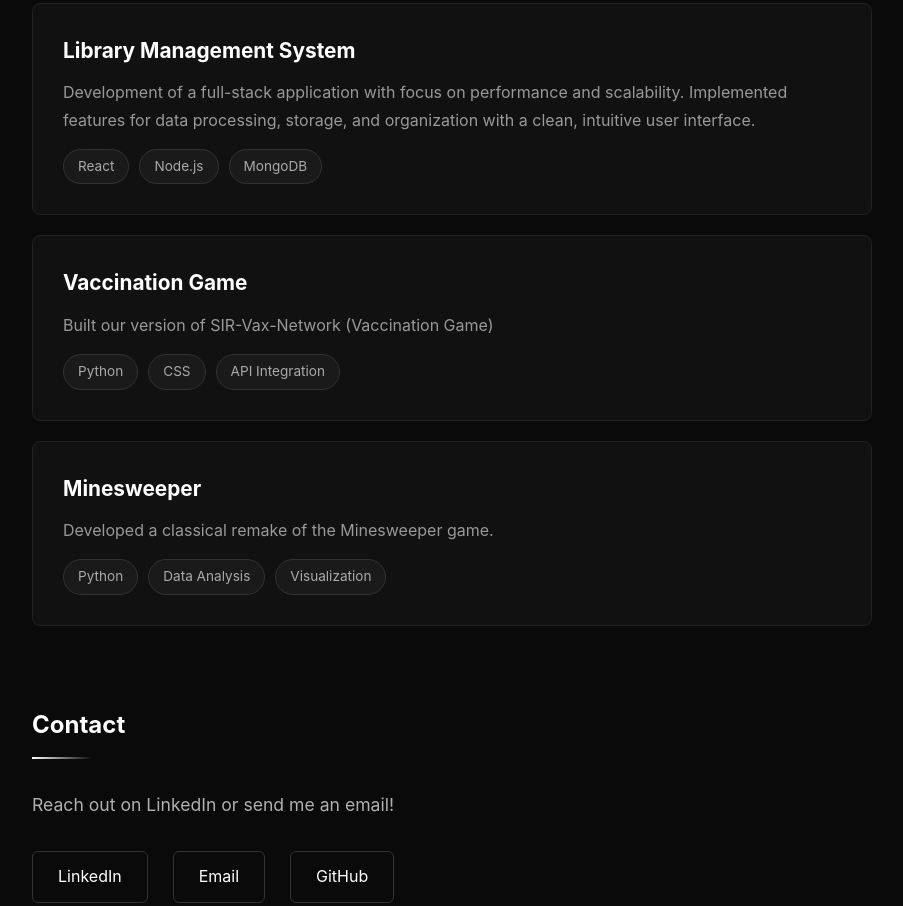
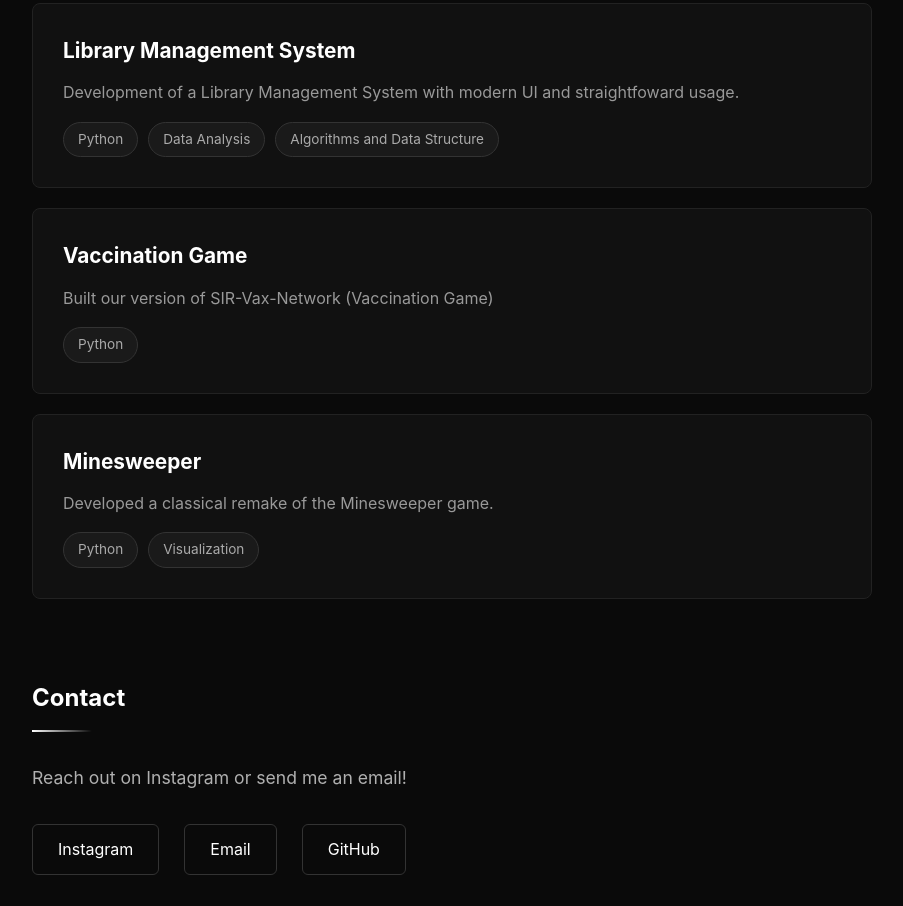
Before and after one commit to luccamoura101/luccamoura101.github.io, a plain HTML site: page index.html in a window 1280 px wide. Shown: the part 817-1723 px from the top of the page, without its empty margins (188-1091 px from the left). Drawn offline with Linux system fonts and the light colour scheme.

Commit message:
Revise project details and contact information
Updated project descriptions and technology stack. Changed contact methods.

```diff
--- a/index.html
+++ b/index.html
@@ -217,14 +217,12 @@
             <div class="project">
                 <h3>Library Management System</h3>
                 <p>
-                    Development of a full-stack application with focus on performance and scalability.
-                    Implemented features for data processing, storage, and organization with a clean,
-                    intuitive user interface.
+                    Development of a Library Management System with modern UI and straightfoward usage.
                 </p>
                 <div class="tech-stack">
-                    <span class="tech-tag">React</span>
-                    <span class="tech-tag">Node.js</span>
-                    <span class="tech-tag">MongoDB</span>
+                    <span class="tech-tag">Python</span>
+                    <span class="tech-tag">Data Analysis</span>
+                    <span class="tech-tag">Algorithms and Data Structure</span>
                 </div>
             </div>
 
@@ -235,8 +233,6 @@
                 </p>
                 <div class="tech-stack">
                     <span class="tech-tag">Python</span>
-                    <span class="tech-tag">CSS</span>
-                    <span class="tech-tag">API Integration</span>
                 </div>
             </div>
 
@@ -247,7 +243,6 @@
                 </p>
                 <div class="tech-stack">
                     <span class="tech-tag">Python</span>
-                    <span class="tech-tag">Data Analysis</span>
                     <span class="tech-tag">Visualization</span>
                 </div>
             </div>
@@ -256,11 +251,11 @@
         <section>
             <h2>Contact</h2>
             <p class="intro" style="margin-bottom: 30px;">
-                Reach out on LinkedIn or send me an email!
+                Reach out on Instagram or send me an email!
             </p>
             <div class="contact-links">
-                <a href="https://linkedin.com/in/yourprofile" target="_blank">LinkedIn</a>
-                <a href="mailto:your.email@example.com">Email</a>
+                <a href="https://instagram.com/lucca_mourarantes" target="_blank">Instagram</a>
+                <a href="mailto:luccamoura101@gmail.com">Email</a>
                 <a href="https://github.com/yourusername" target="_blank">GitHub</a>
             </div>
         </section>
```
